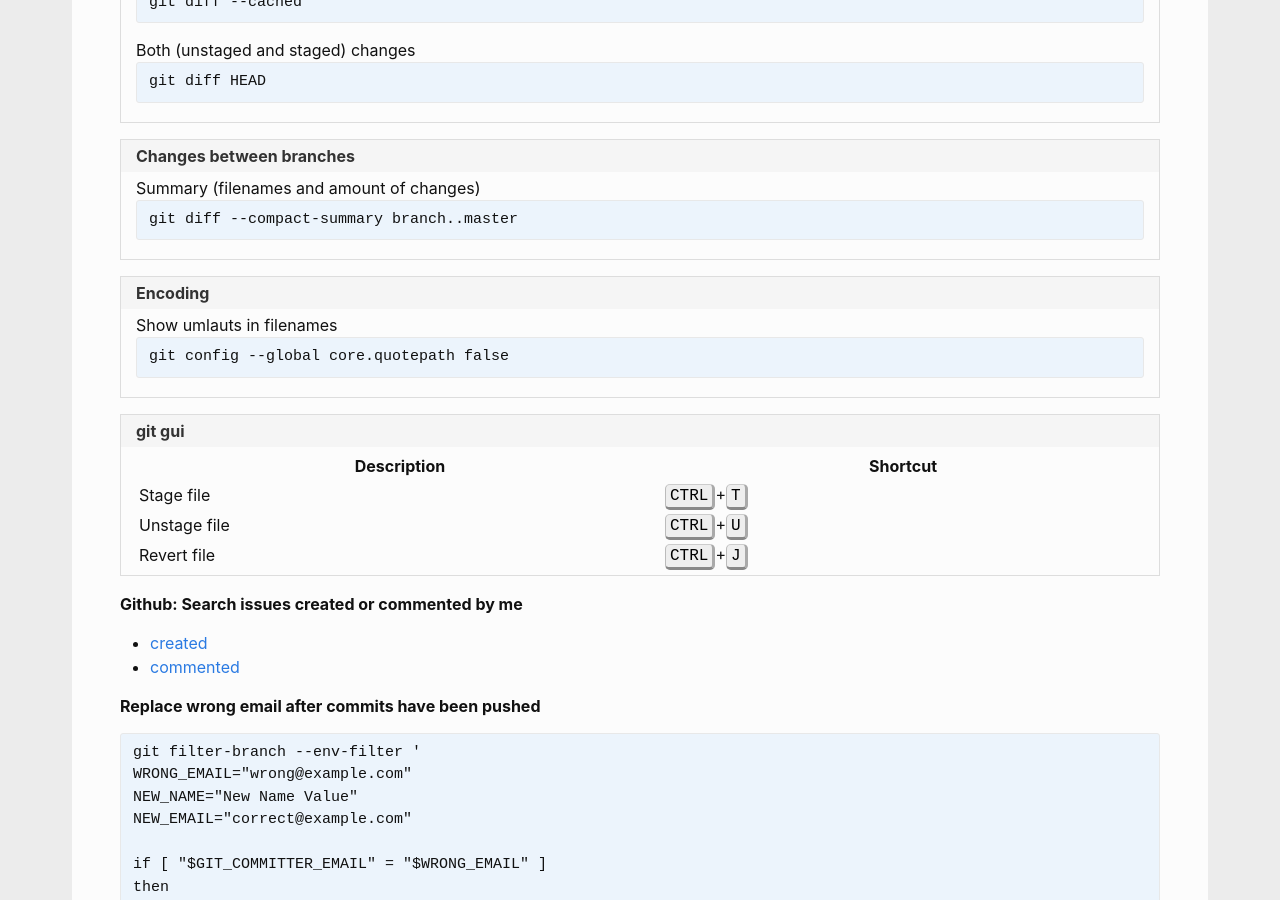
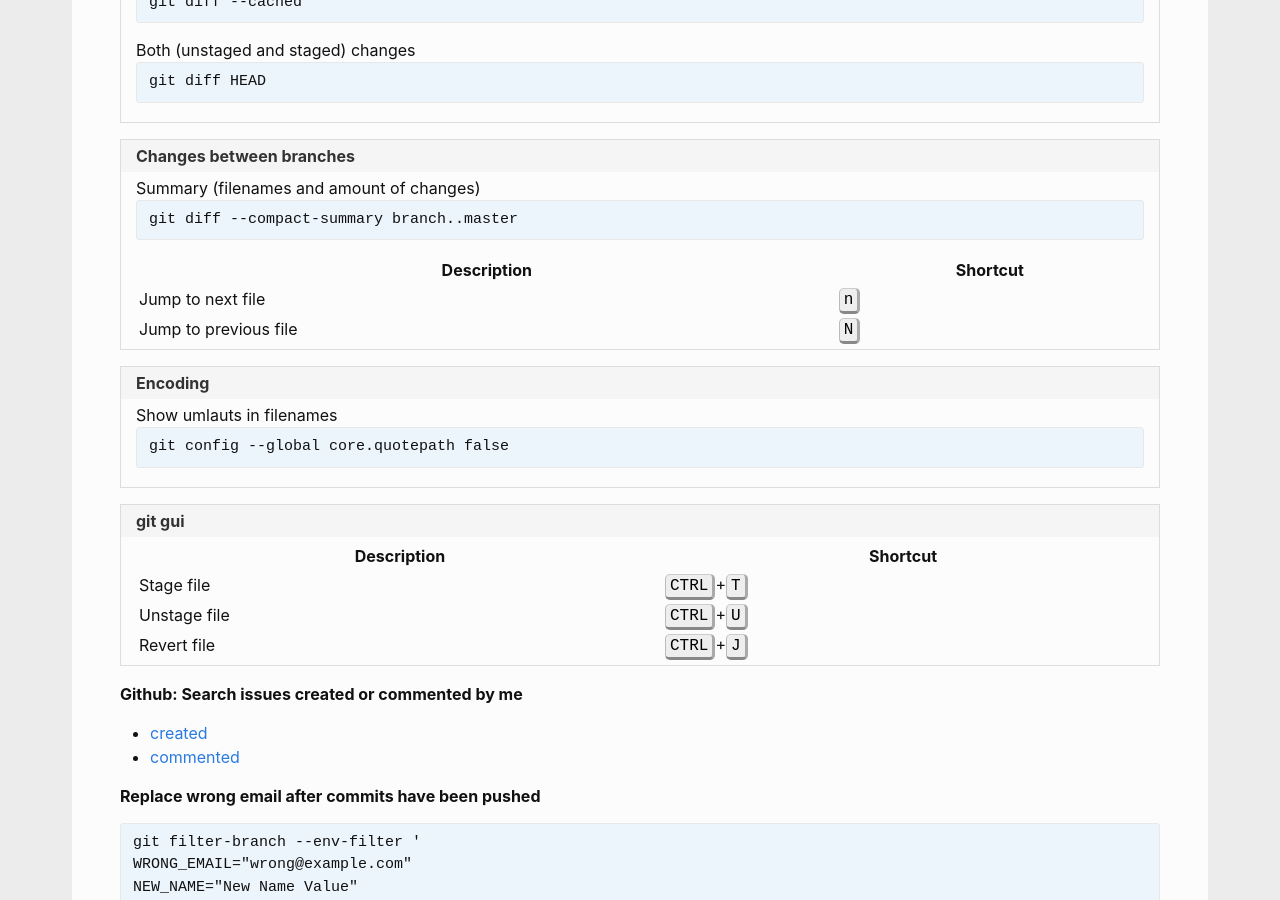
Before and after one commit to andreas-mausch/cheatsheets, a Jekyll site: the page built from _cheatsheets/git.md, in a window 1280 px wide and 900 px high, scrolled down 3998 px. Built offline with Jekyll 4.4.1, drawn with Linux system fonts in a browser that asks for light colours.

Commit message:
Add git diff shortcuts (delta)

```diff
--- a/_cheatsheets/git.md
+++ b/_cheatsheets/git.md
@@ -71,6 +71,9 @@ section:
   - name: Changes between branches
     commands:
       Summary (filenames and amount of changes): git diff --compact-summary branch..master
+    shortcuts:
+      Jump to next file: <kbd>n</kbd>
+      Jump to previous file: <kbd>N</kbd>
   - name: Encoding
     commands:
       Show umlauts in filenames: git config --global core.quotepath false
```
